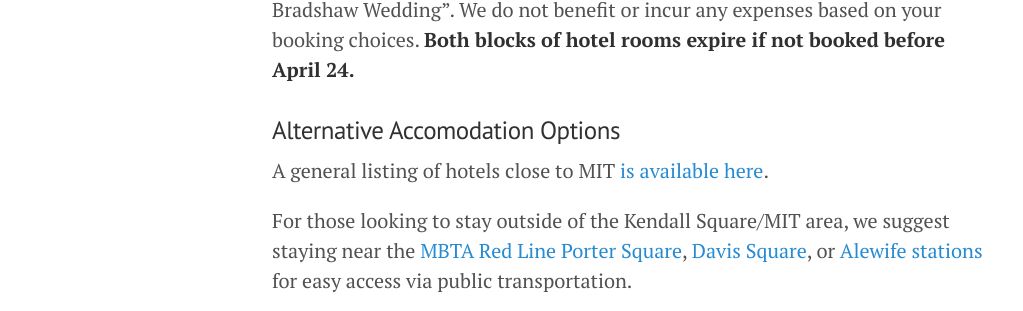
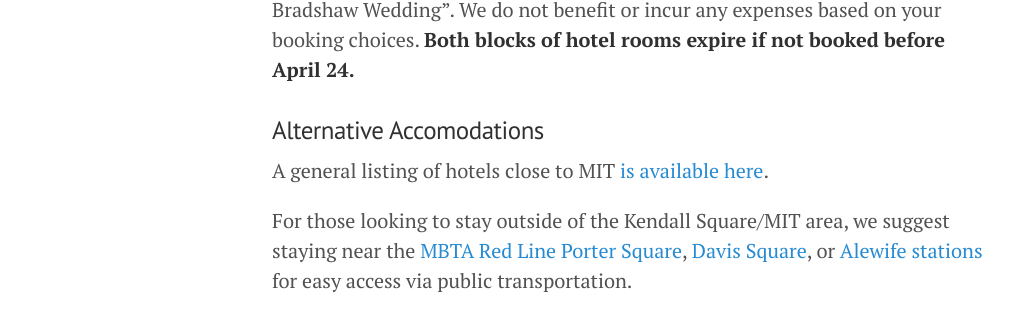
Before and after one commit to JoshBradshaw/andreajosh.github.io, a Jekyll site: the page built from _posts/2023-12-30-overview.md, in a window 1280 px wide and 900 px high, scrolled down 1372 px. Shown: the part 146-457 px from the top of the window, without its empty margins (8-1031 px from the left). Built offline with Jekyll 4.4.1, drawn with Linux system fonts in a browser that asks for light colours.

Commit message:
Update 2023-12-30-overview.md

```diff
--- a/_posts/2023-12-30-overview.md
+++ b/_posts/2023-12-30-overview.md
@@ -32,7 +32,7 @@ We've arranged courtesy room blocks at two local hotels. These rooms blocks will
 
 Both hotel room blocks are listed under the event name "Andrea Lehn & Josh Bradshaw Wedding". We do not benefit or incur any expenses based on your booking choices. **Both blocks of hotel rooms expire if not booked before April 24.**
 
-### Alternative Accomodation Options
+### Alternative Accomodations
 
 A general listing of hotels close to MIT [is available here](https://commencement.mit.edu/guests/visiting-cambridge/accommodations).
 
```
